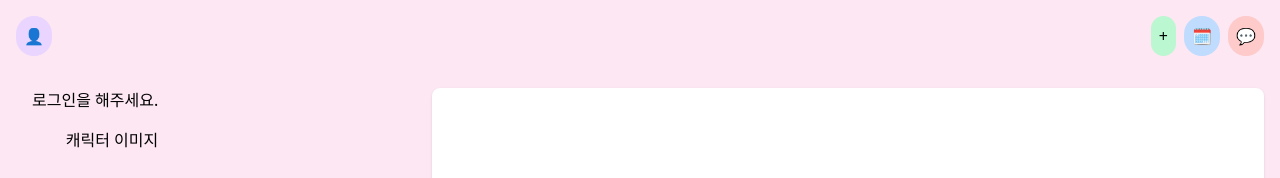
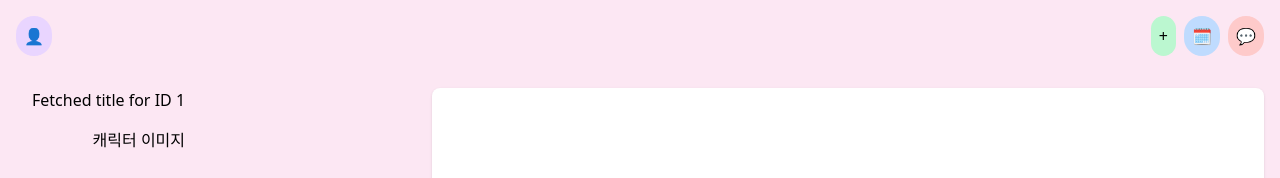
Before and after one commit to JungYoungSick/24-01-27_yourQuestion, a Next.js app in the folder yourquestion/: page /talk/1 in a window 1280 px wide. Shown: the top 178 px of the page. Built offline with nearby package versions, Linux system fonts and the light colour scheme.

Commit message:
타이틀 변경작업(텍스트는 미출력되나 변경은 가능)

```diff
--- a/yourquestion/pages/Component/Src/Atoms/button/titleDisplay.tsx
+++ b/yourquestion/pages/Component/Src/Atoms/button/titleDisplay.tsx
@@ -2,7 +2,7 @@
 import React from "react";
 
 interface TitleDisplayProps {
-  title?: string;
+  title: string;
 }
 
 const TitleDisplay: React.FC<TitleDisplayProps> = ({ title }) => {
--- a/yourquestion/pages/Component/Src/Organisms/main.tsx
+++ b/yourquestion/pages/Component/Src/Organisms/main.tsx
@@ -3,13 +3,14 @@ import TitleDisplay from "../Atoms/button/titleDisplay";
 
 interface MainProps {
   adminData: string;
+  title: string;
 }
 
-const Main: React.FC<MainProps> = ({ adminData }) => {
+const Main: React.FC<MainProps> = ({ adminData, title }) => {
   return (
     <main className="flex-grow p-4 flex justify-between">
       <div className="flex flex-col items-end ml-4">
-        <TitleDisplay />
+        <TitleDisplay title={title} />
         <div className="text-black my-4">캐릭터 이미지</div>
       </div>
       <div className="w-2/3 h-5/6 p-4 bg-white rounded-lg shadow text-black">
--- a/yourquestion/pages/Component/Src/interface/mainPageProps.tsx
+++ /dev/null
@@ -1,3 +0,0 @@
-export interface MainPageProps {
-  talkTitleName: string;
-}
--- a/yourquestion/pages/index.tsx
+++ b/yourquestion/pages/index.tsx
@@ -8,7 +8,11 @@ import { saveSearchResultToAdmin } from "./Component/Src/api/fetch/mainPageFetch
 import { handleUserInput as handleUserInputUtil } from "./Component/Src/Molecules/handleUserInput";
 import { handleInputChange as handleInputChangeUtil } from "./Component/Src/Molecules/handleInputChange";
 
-const MainPage: React.FC = () => {
+export interface MainPageProps {
+  title: string;
+}
+
+const MainPage: React.FC<MainPageProps> = ({ title }) => {
   const [inputValue, setInputValue] = useState<string>("");
   const [adminData, setAdminData] = useState<string>("");
   const [isPopupOpen, setIsPopupOpen] = useState(false);
@@ -35,7 +39,7 @@ const MainPage: React.FC = () => {
   return (
     <div className="flex flex-col h-screen bg-pink-100">
       <Header />
-      <Main adminData={adminData} />
+      <Main adminData={adminData} title={title} />
       <Footer
         inputValue={inputValue}
         handleInputChange={customHandleInputChange}
--- a/yourquestion/pages/talk/[id].tsx
+++ b/yourquestion/pages/talk/[id].tsx
@@ -1,17 +1,24 @@
 // pages/talk/[id].tsx
 import { useRouter } from "next/router";
-import React from "react";
-import MainPage from "../index"; // 경로는 실제 구조에 맞게 조정해야 합니다.
+import React, { useEffect, useState } from "react";
+import MainPage from "../index";
 
 const TalkPage: React.FC = () => {
   const router = useRouter();
-  const { id } = router.query; // 실제 환경에서는 이 ID를 사용하여 데이터를 조회할 수 있습니다.
+  const { id } = router.query;
+  const [title, setTitle] = useState("");
 
-  // 여기서는 특정 데이터 로딩 로직을 생략하고, 직접 MainPage를 반환합니다.
-  // 데이터가 없을 경우에도 MainPage가 렌더링되도록 합니다.
-  // 필요한 경우, 여기서 데이터를 로드하고 그 결과에 따라 MainPage에 props를 전달할 수 있습니다.
+  useEffect(() => {
+    const fetchTitle = async () => {
+      setTitle(`Fetched title for ID ${id}`);
+    };
 
-  return <MainPage />; // 필요한 props가 있다면 여기에 추가합니다.
+    if (id) {
+      fetchTitle();
+    }
+  }, [id]);
+
+  return <MainPage title={title} />;
 };
 
 export default TalkPage;
```
